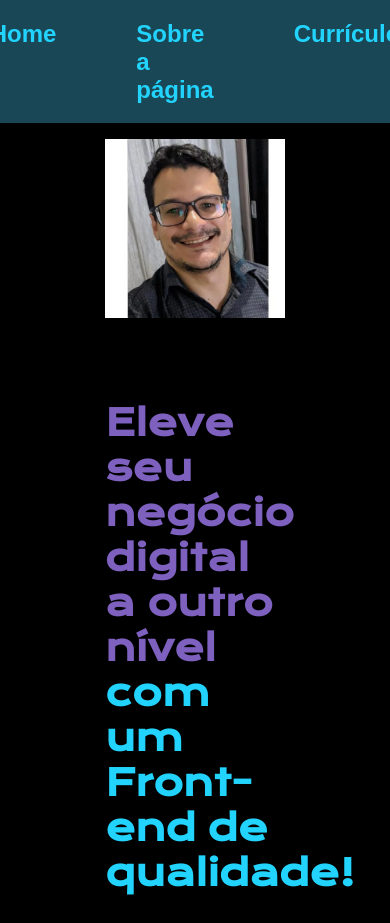
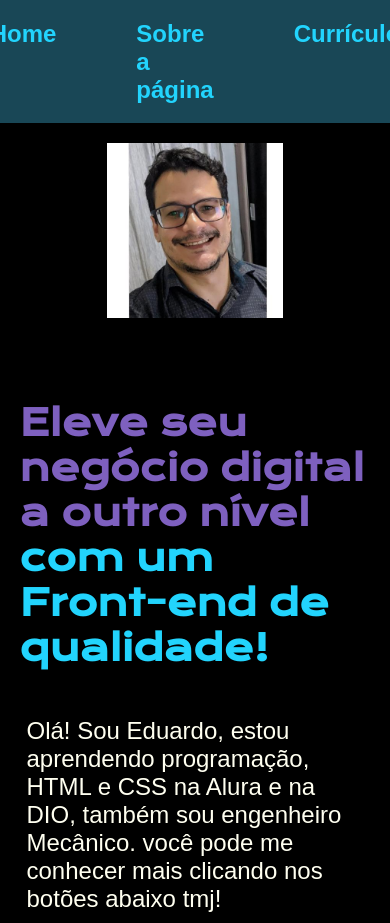
Before and after one commit to Eduebmoises/HTML-e-CSS-Modulo-2-e-3-Alura, a plain HTML site: page index.html in a window 390 px wide. Shown: the top 923 px of the page. Drawn offline with nearby package versions, Linux system fonts and the light colour scheme.

Commit message:
melhorando a responsividade eliminando espaços

```diff
--- a/styles/style.css
+++ b/styles/style.css
@@ -155,7 +155,12 @@ a{
 }
 @media( max-width: 1200px){
    .apresentacao{ flex-direction: column-reverse;
+    padding: 5%;
 
+}
+
+.apresentacao_conteudo{
+    width: auto;
 }
 .cabeçalho{
     padding: 5%;
```
